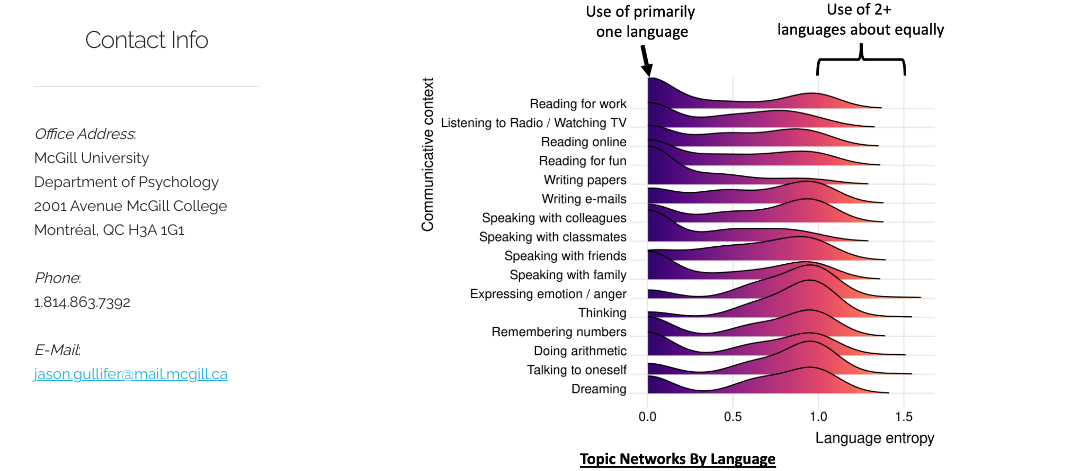
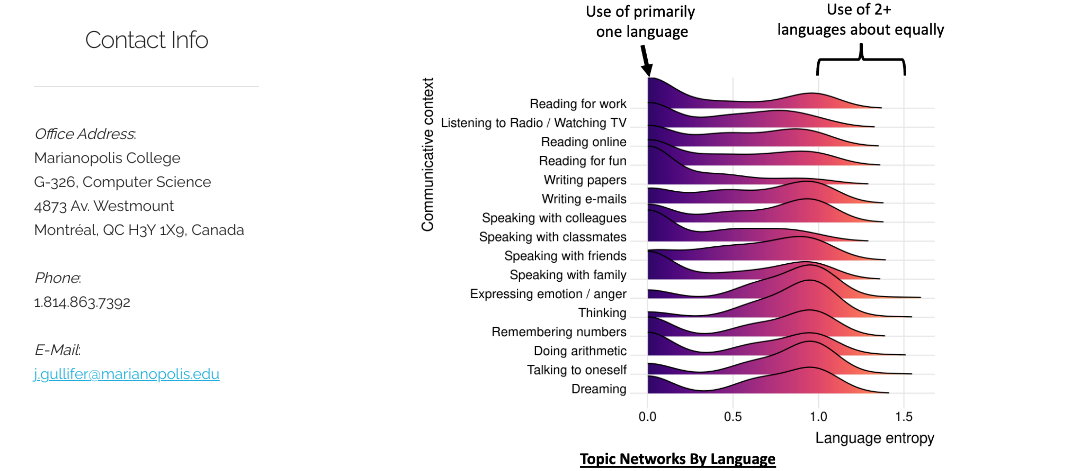
Before and after one commit to jasongullifer/jasongullifer.github.io, a Jekyll site: the page built from index.html, in a window 1280 px wide. Shown: the part 847-1318 px from the top of the page, without its empty margins (94-1181 px from the left). Built offline with Jekyll 4.4.1, drawn with Linux system fonts in a browser that asks for light colours; Markdown is read by kramdown in place of the engine named in the settings; the list of posts is cut into pages by our own code; comment, search, counter and statistics services are not loaded.

Commit message:
update contact info

```diff
--- a/_includes/contactinfo.html
+++ b/_includes/contactinfo.html
@@ -2,12 +2,12 @@
 <hr/>
 <p>
 <em>Office Address</em>:<br/>
-McGill University<br/>
-Department of Psychology<br/>
-2001 Avenue McGill College <br/>
-Montr&eacute;al, QC H3A 1G1<br/>
+Marianopolis College<br/>
+G-326, Computer Science<br/>
+4873 Av. Westmount<br/>
+Montr&eacute;al, QC H3Y 1X9, Canada<br/>
 <br/>
 <em>Phone</em>:<br> 1.814.863.7392<br/><br/>
-<em>E-Mail</em>:<br/><a href="mailto:jason.gullifer@mail.mcgill.ca">jason.gullifer@mail.mcgill.ca</a><br/>
+<em>E-Mail</em>:<br/><a href="mailto:j.gullifer@marianopolis.edu">j.gullifer@marianopolis.edu</a><br/>
 <br/>
 </p>
```
